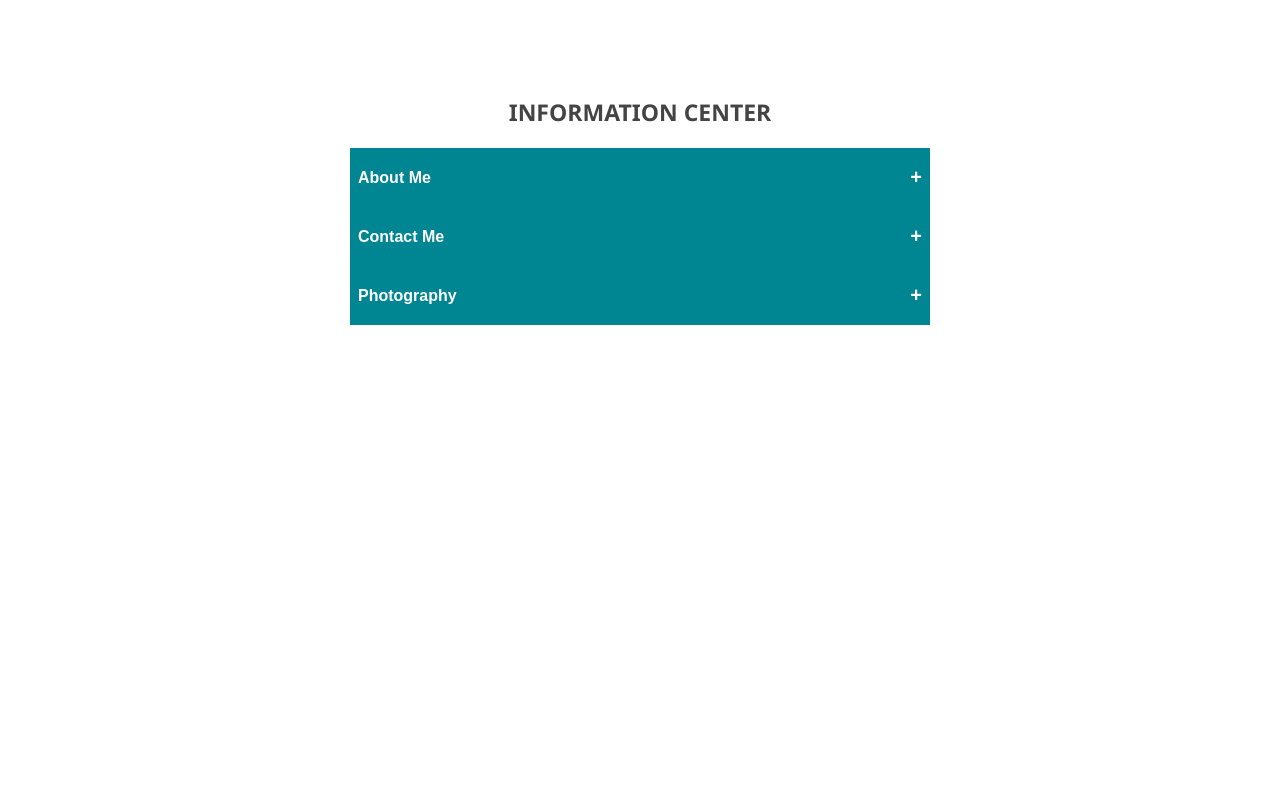
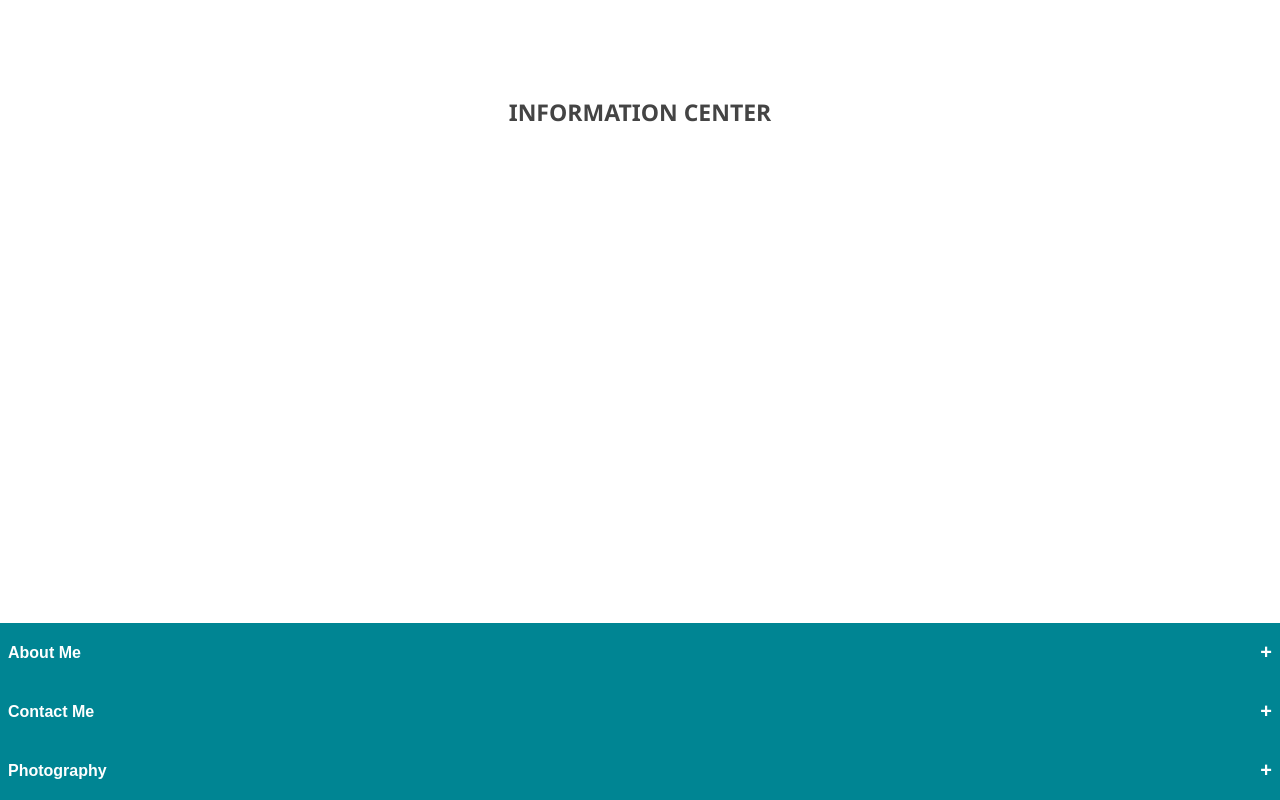
Before and after one commit to ecollier03/MySite, a React (Create React App) app: page / in a window 1280 px wide. Built offline with nearby package versions, Linux system fonts and the light colour scheme.

Commit message:
alignment

```diff
--- a/src/css/App.css
+++ b/src/css/App.css
@@ -64,6 +64,10 @@ body {
 
 .accordion {
   list-style: none;
+  position: fixed;
+  bottom: 0;
+  left: 0;
+  width: 100%;
 }
 
 .accordion_item.active {
@@ -119,6 +123,7 @@ a:active {
   padding: 18px 8px;
   cursor: pointer;
   border: none;
+  text-align: center;
 }
 .button:hover {
   background-color: #105057;
```
